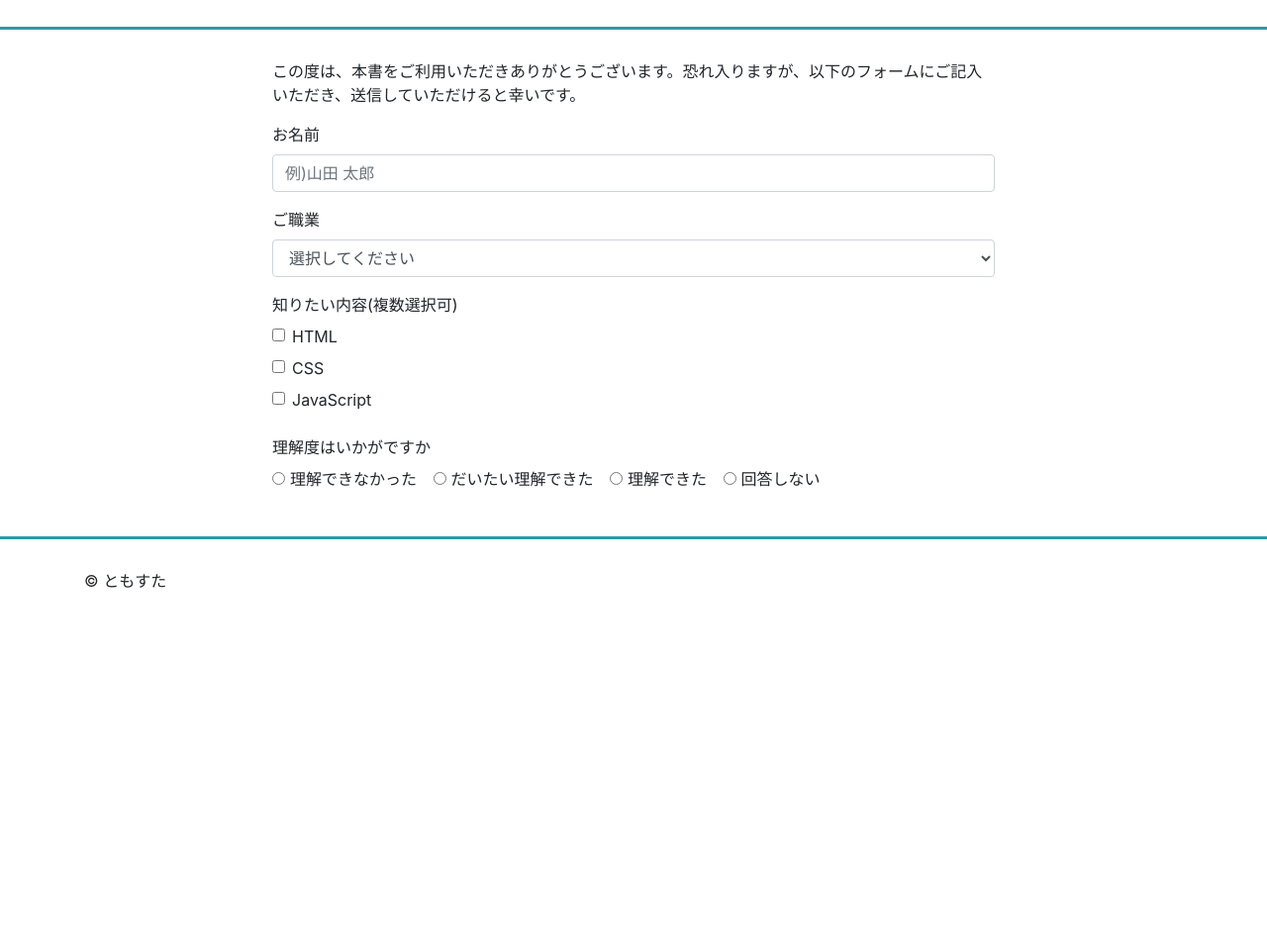
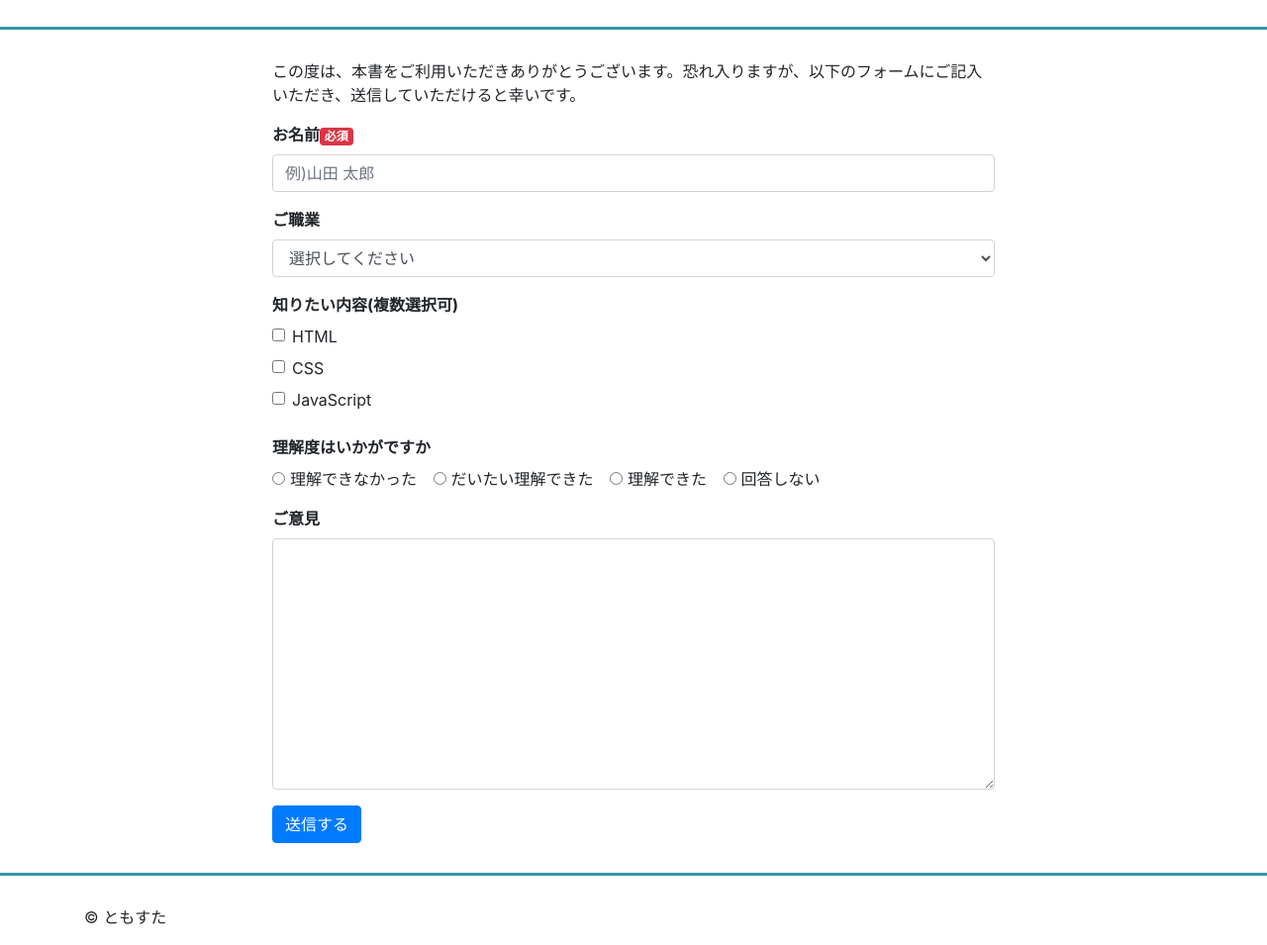
Before and after one commit to yuya-yuya/Udemy-html-css-javascript, a plain HTML site: page section4/index.html in a window 1280 px wide. Shown: the part 63-1018 px from the top of the page at 99% size. Before the commit the page ends 800 px from the top, so only its background shows below. Drawn offline with nearby package versions, Linux system fonts and the light colour scheme.

Commit message:
completed version

```diff
--- a/section4/index.html
+++ b/section4/index.html
@@ -31,8 +31,8 @@
         </p>
 
         <div class="form-group">
-          <label for="name">お名前</label>
-          <input type="text" id="name" name="name" class="form-control" placeholder="例)山田 太郎">
+          <label for="name">お名前<span class="badge badge-danger">必須</span></label>
+          <input type="text" id="name" name="name" class="form-control" placeholder="例)山田 太郎" required>
         </div>
         <div class="form-group">
           <label for="job">ご職業</label>
@@ -77,6 +77,13 @@
             <label for="q2-4" class="form-check-label">回答しない</label>
           </div>
         </div>
+        <div class="form-group">
+          <label for="massage">ご意見</label>
+          <textarea name="massage" id="massage" rows="10" class="form-control"></textarea>
+        </div>
+        <div>
+          <button type="submit" class="btn btn-primary">送信する</button>
+        </div>
       </div>
     </form>
   </div>
--- a/section4/style.css
+++ b/section4/style.css
@@ -13,3 +13,7 @@ h1{
   font-weight: bold;
   font-size: 18px;
 }
+
+.form-group>label{
+  font-weight: bold;
+}
```
